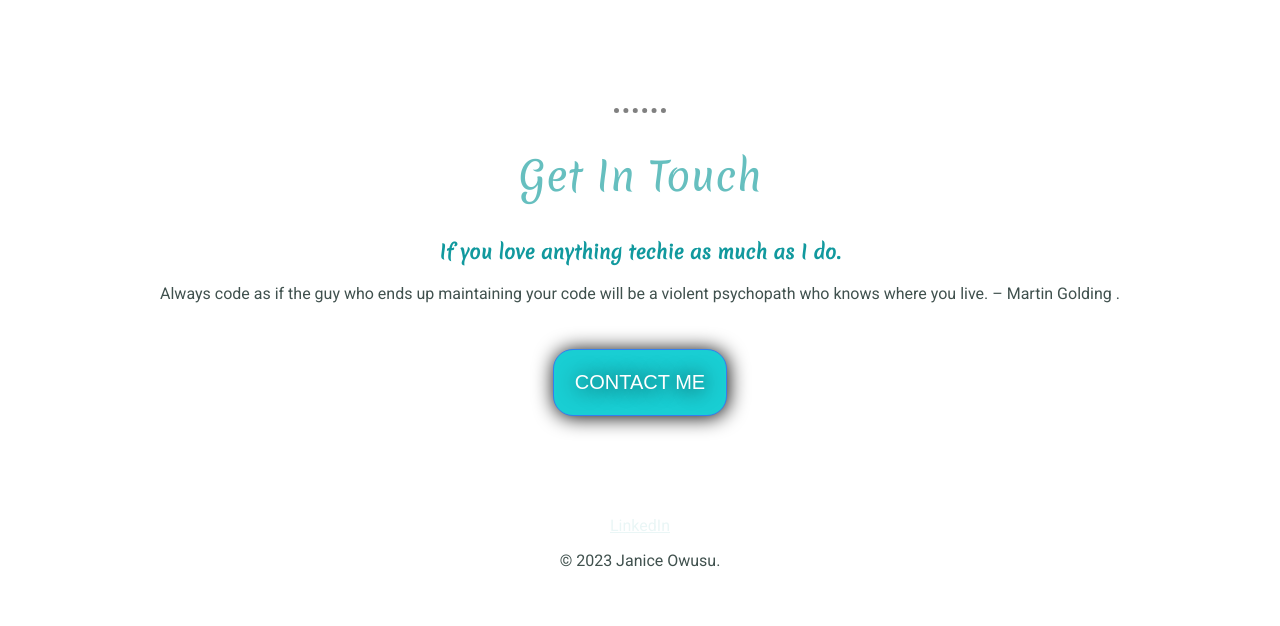
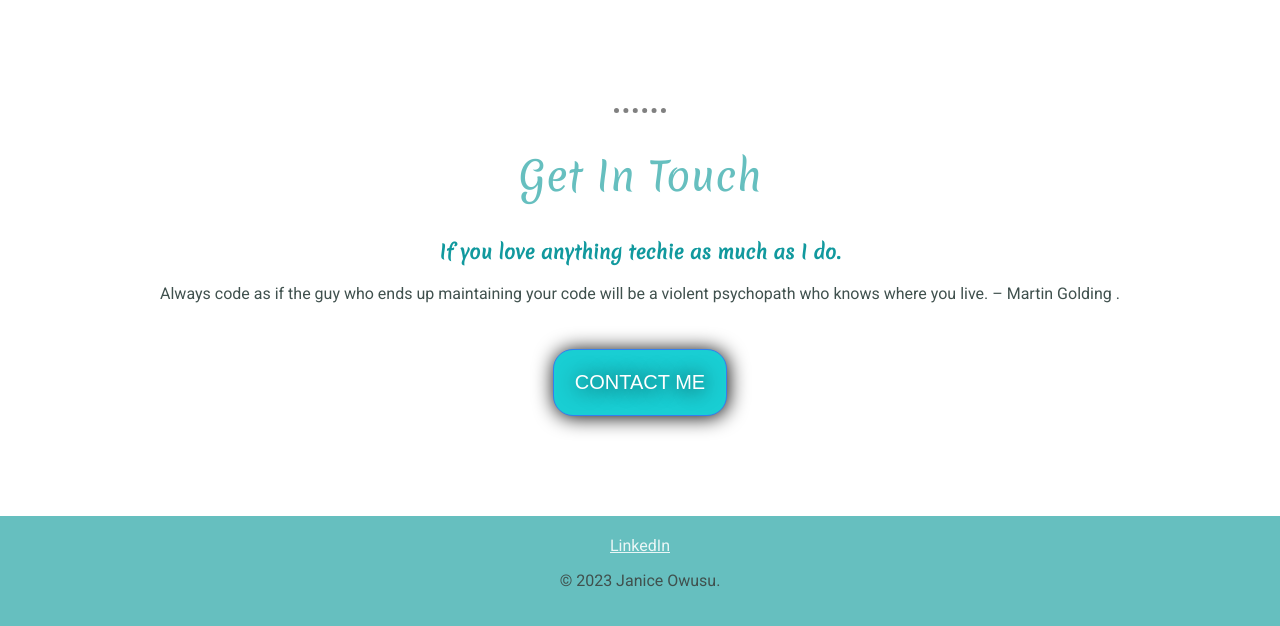
Before and after one commit to choco-milo/portfolio-website, a plain HTML site: page index.html in a window 1280 px wide. Shown: the part 1787-2413 px from the top of the page. Before the commit the page ends 2373 px from the top, so only its background shows below. Drawn offline with Linux system fonts and the light colour scheme.

Commit message:
portfolio style modified

```diff
--- a/styles.css
+++ b/styles.css
@@ -9,7 +9,7 @@ body {
          left:20%;
          top: 30%;
 }
-bottom-container {
+.bottom-container {
         padding : 20px;
         background-color : #66BFBF;
 }
```
